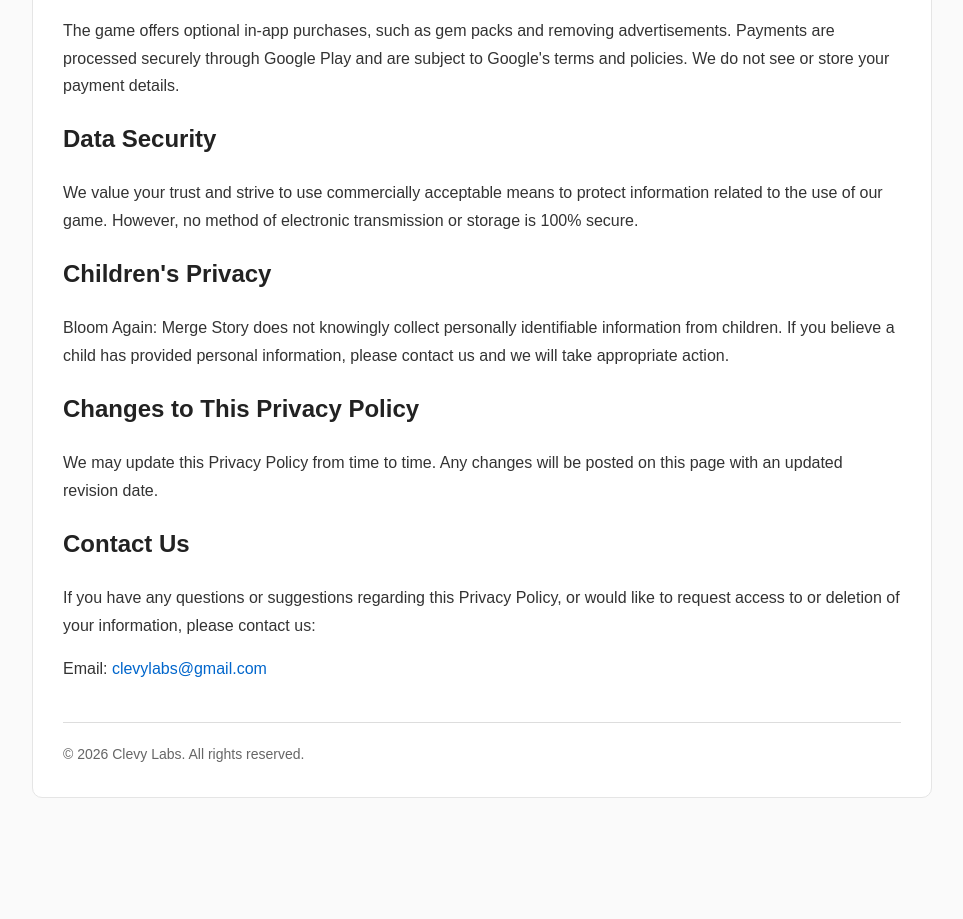
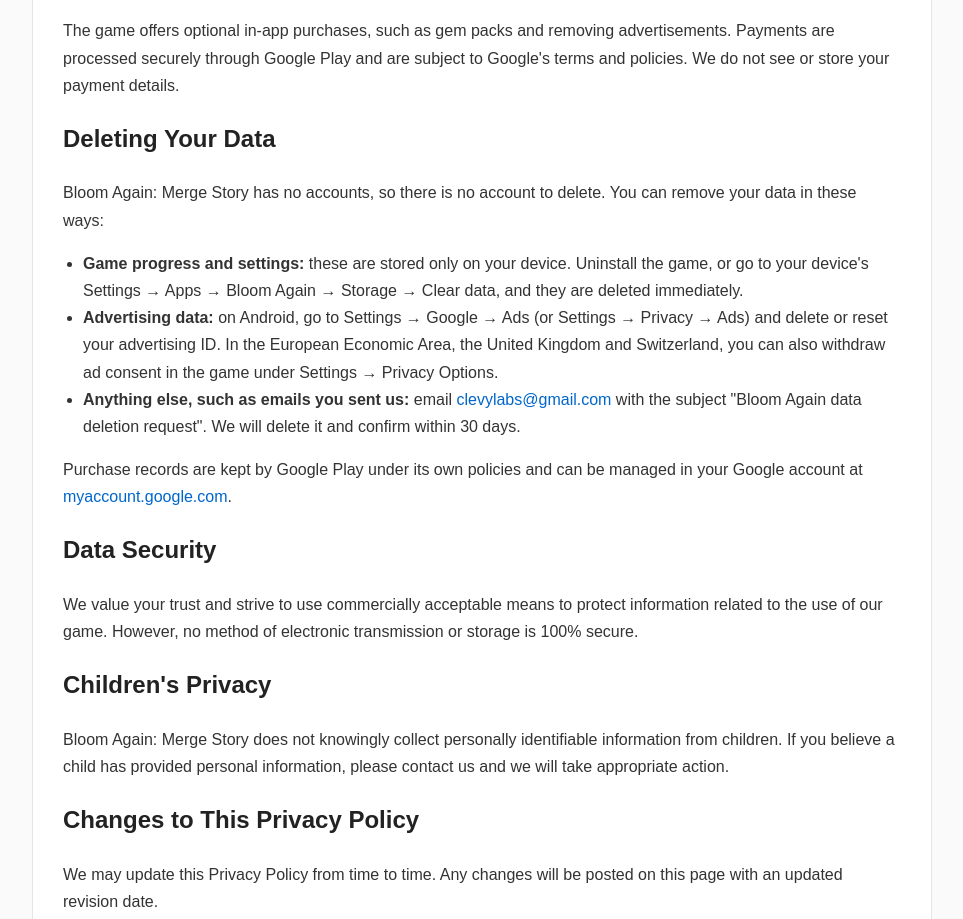
Before and after one commit to clevylabs/clevylabs.github.io, a plain HTML site: page privacy/bloomagain.html in a window 1280 px wide. Shown: the part 1409-2328 px from the top of the page, without its empty margins (158-1121 px from the left). Before the commit the page ends 2247 px from the top, so only its background shows below. Drawn offline with Linux system fonts and the light colour scheme.

Commit message:
Add files via upload

```diff
--- a/privacy/bloomagain.html
+++ b/privacy/bloomagain.html
@@ -143,6 +143,41 @@
         payment details.
     </p>
 
+    <h2 id="delete-data">Deleting Your Data</h2>
+
+    <p>
+        Bloom Again: Merge Story has no accounts, so there is no account to
+        delete. You can remove your data in these ways:
+    </p>
+
+    <ul>
+        <li>
+            <strong>Game progress and settings:</strong> these are stored only
+            on your device. Uninstall the game, or go to your device's
+            Settings &rarr; Apps &rarr; Bloom Again &rarr; Storage &rarr; Clear
+            data, and they are deleted immediately.
+        </li>
+        <li>
+            <strong>Advertising data:</strong> on Android, go to Settings
+            &rarr; Google &rarr; Ads (or Settings &rarr; Privacy &rarr; Ads) and
+            delete or reset your advertising ID. In the European Economic Area,
+            the United Kingdom and Switzerland, you can also withdraw ad consent
+            in the game under Settings &rarr; Privacy Options.
+        </li>
+        <li>
+            <strong>Anything else, such as emails you sent us:</strong> email
+            <a href="mailto:clevylabs@gmail.com?subject=Bloom%20Again%20data%20deletion%20request">clevylabs@gmail.com</a>
+            with the subject "Bloom Again data deletion request". We will delete
+            it and confirm within 30 days.
+        </li>
+    </ul>
+
+    <p>
+        Purchase records are kept by Google Play under its own policies and can
+        be managed in your Google account at
+        <a href="https://myaccount.google.com">myaccount.google.com</a>.
+    </p>
+
     <h2>Data Security</h2>
 
     <p>
```
